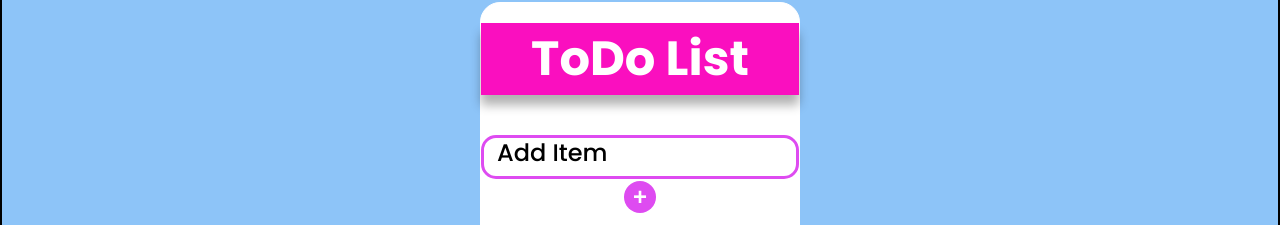
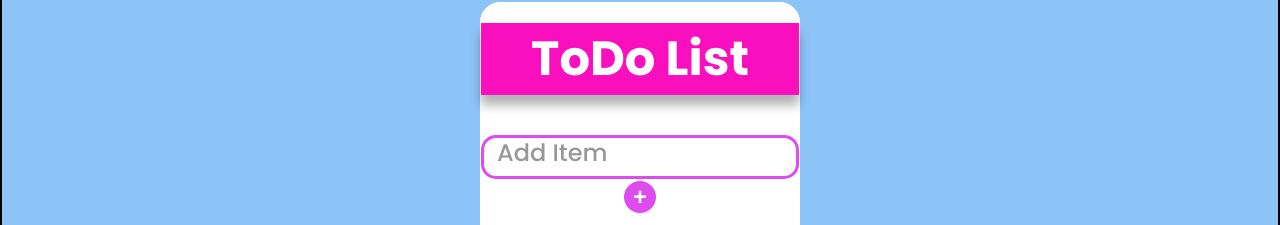
Before and after one commit to Mongraal2/Mongraal2.github.io, a React (Create React App) app: page / in a window 1280 px wide. Shown: the part 98-323 px from the top of the page. Built offline with nearby package versions, Linux system fonts and the light colour scheme.

Commit message:
Update App.css

```diff
--- a/src/Css/App.css
+++ b/src/Css/App.css
@@ -67,13 +67,15 @@ h1{
     position: absolute;
     top:0;
     left: 1rem;
-    transition: transform 0.5s, top 0.5s, left 0.5s;
+    opacity: 0.4;
+    transition: transform 0.5s, top 0.5s, left 0.5s, opacity 0.5s;
 }
 
 .add-item:focus ~ .input_label,.add-item:not(:placeholder-shown).add-item:not(:focus)~.input_label{
     top:-1rem;
     left:-1rem;
     transform: scale(0.7);
+    opacity: 1;
 }
 .add-item:focus ~ .input_label,.add-item:not(:placeholder-shown).add-item:not(:focus)~.input_label{
     background-color: white;
```
